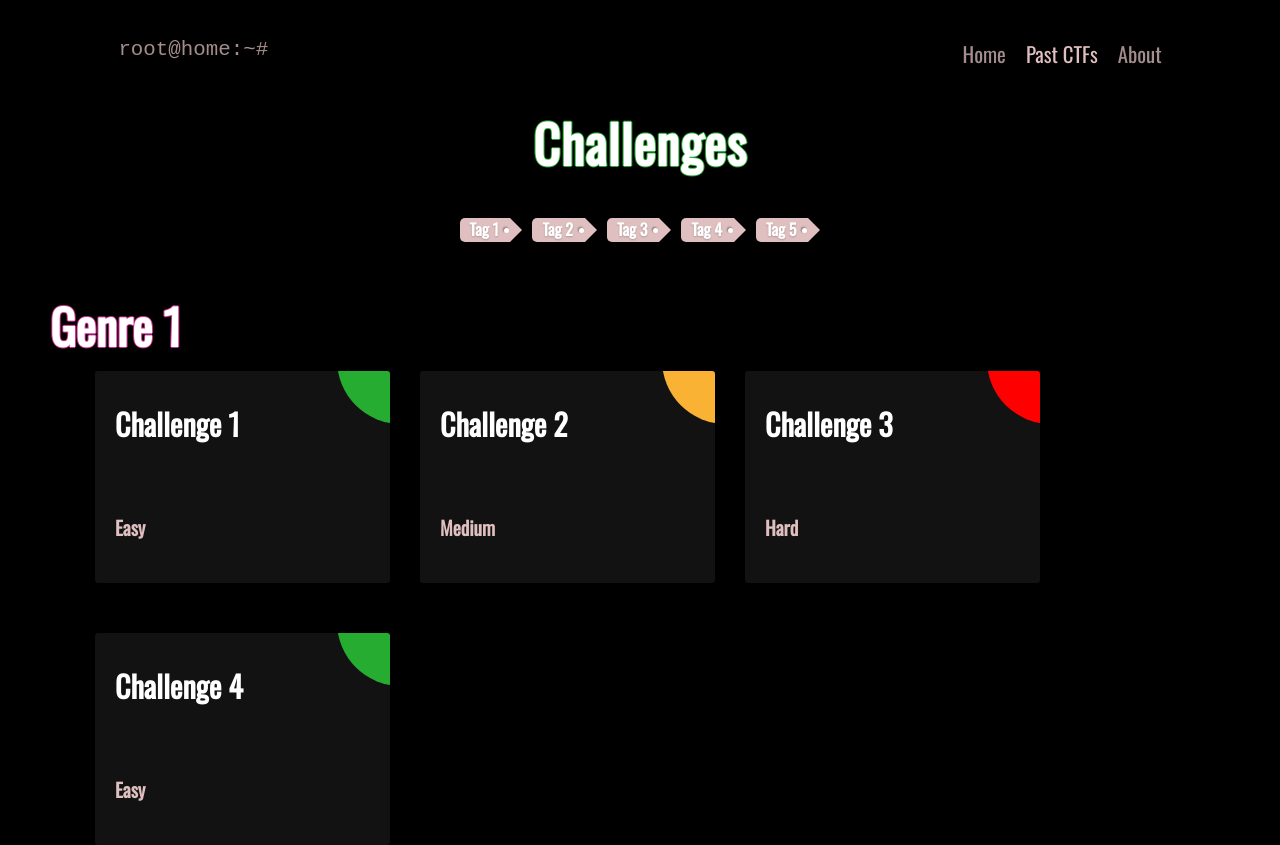
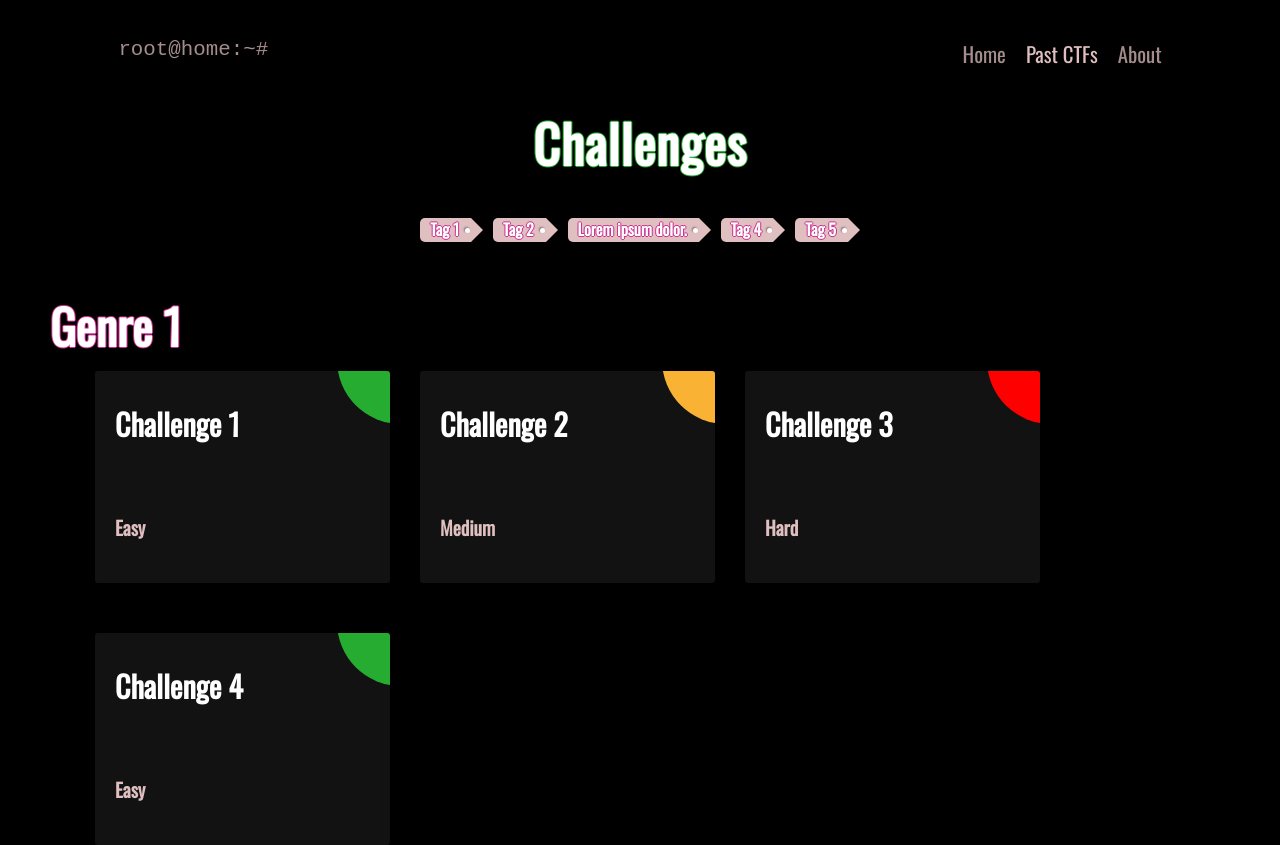
Before and after one commit to abdul2801/apoorv, a React (Create React App) app: page /upcoming in a window 1280 px wide. Shown: the top 845 px of the page. Built offline with nearby package versions, Linux system fonts and the light colour scheme.

Commit message:
minor changes

```diff
--- a/src/Pages/PastChallenges.tsx
+++ b/src/Pages/PastChallenges.tsx
@@ -4,7 +4,7 @@ import ChallengeBox from "../components/ChallengeBox";
 import Modal from "../components/Modal/Modal";
 export default function PastChallenges() {
   let genres = ["Genre 1", "Genre 2", "Genre 3", "Genre 4"];
-  let tags  = ["Tag 1", "Tag 2", "Tag 3", "Tag 4" , "Tag 5"];
+  let tags  = ["Tag 1", "Tag 2", "Lorem ipsum dolor.", "Tag 4" , "Tag 5"];
   let [activeTags, setActiveTags] = useState<string[]>([]);
 
   const tagClick = (e: React.MouseEvent<HTMLDivElement>) => {
--- a/src/components/Modal/Modal.css
+++ b/src/components/Modal/Modal.css
@@ -78,10 +78,10 @@
     -moz-border-radius-topleft: 5px;
     -webkit-border-top-left-radius: 5px;
     border-top-left-radius: 5px;
-    color: #fff;
+    color: #ffffff;
     font-size:1rem;
     text-decoration: none;
-    text-shadow: 0 1px 2px rgba(0,0,0,0.2);
+    text-shadow: -1px 0 #cd3091, 1px 0 #cd3091, 0 -1px #cd3091, 0 1px #cd3091;
     font-weight: bold;
     transition: all 0.2s;
     /* add shdow which makes it 3d */
@@ -148,6 +148,7 @@
 
 .active-filter div {
   background-color: #222;
+  color: #fff !important;
 }
 .active-filter div::after {border-color:transparent transparent transparent #222}
 
```
